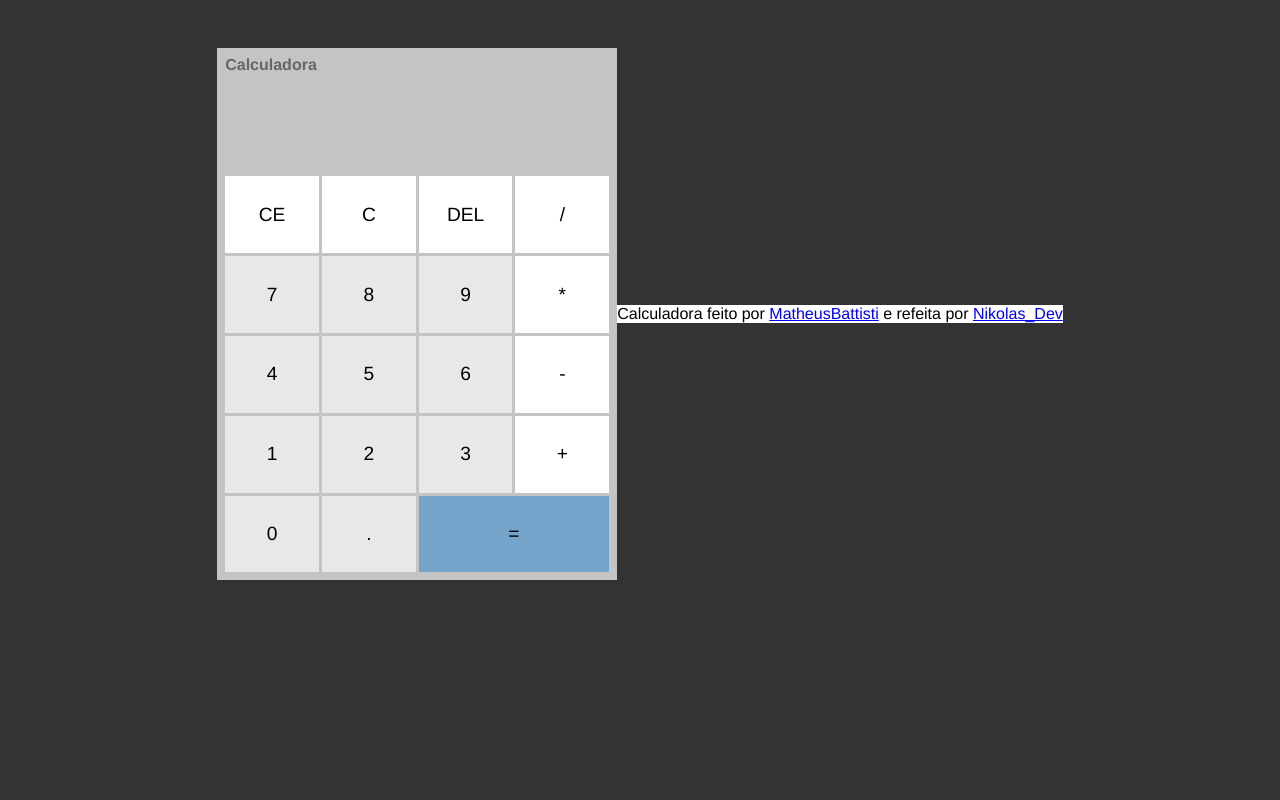
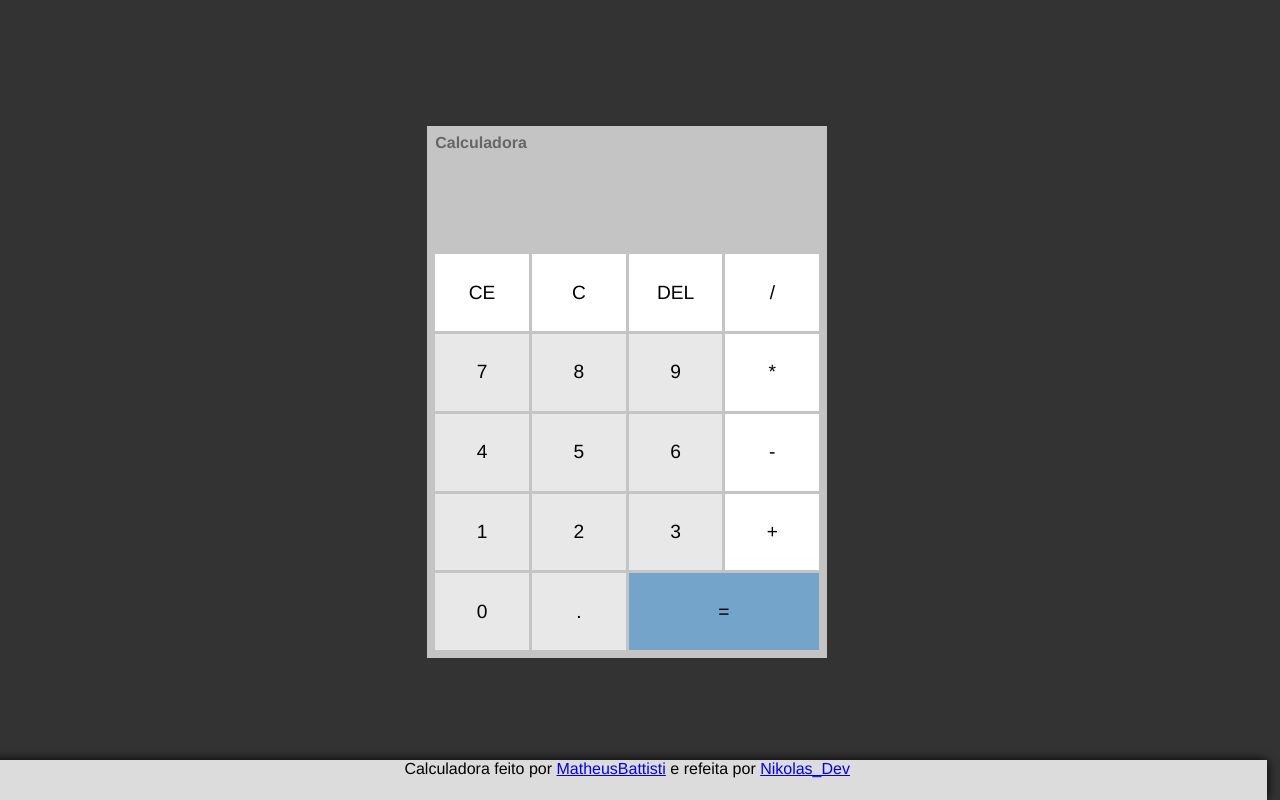
Before and after one commit to NikolasDias2006/Projetos, a plain HTML site: page Projetos-com-ajuda/calculadora/index.html in a window 1280 px wide. Drawn offline with Linux system fonts and the light colour scheme.

Commit message:
css ajustando

```diff
--- a/Projetos-com-ajuda/calculadora/css/styles.css
+++ b/Projetos-com-ajuda/calculadora/css/styles.css
@@ -13,6 +13,9 @@ body {
     align-items: center;
     justify-content: center;
     padding: 3em;
+
+    height: 98vh;
+    width: 98vw;
 }
 
 #calc {
@@ -91,5 +94,12 @@ body {
 }
 
 footer {
-     background-color: white;
-}
+    position: absolute;
+    bottom: 0;
+    text-align: center;
+    background-color: gainsboro;
+    min-height: 10px;
+    min-height: 40px;
+    width: 100%;
+    box-shadow: 0px 0px 10px black;
+ }
--- a/Projetos-com-ajuda/calculadora/index.html
+++ b/Projetos-com-ajuda/calculadora/index.html
@@ -40,7 +40,7 @@
     </div>
 
     <footer>
-        Calculadora feito por <a href="https://www.youtube.com/@MatheusBattisti">MatheusBattisti</a> e refeita por <a href="https://github.com/NikolasDias2006">Nikolas_Dev</a>
+        Calculadora feito por <a href="https://www.youtube.com/@MatheusBattisti" target="_blank">MatheusBattisti</a> e refeita por <a href="https://github.com/NikolasDias2006"target="_blank">Nikolas_Dev</a>
     </footer>
 </body>
 </html>
```
